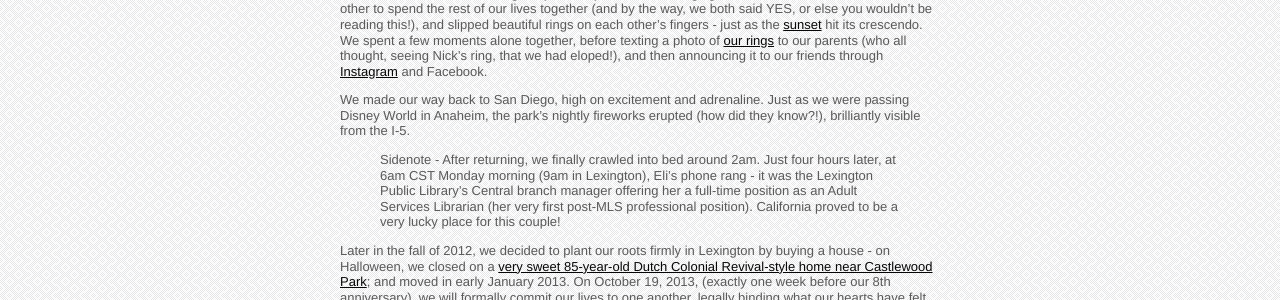
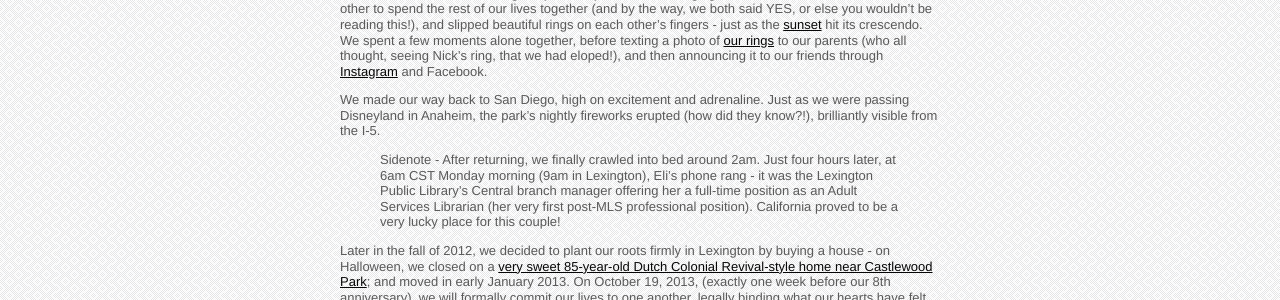
Before and after one commit to nikolaiwarner/eliandnick.com, a Jekyll site: the page built from index.md, in a window 1280 px wide. Shown: the part 1370-1670 px from the top of the page. Built offline with Jekyll 4.4.1, drawn with Linux system fonts in a browser that asks for light colours; nearby versions of some CDN libraries.

Commit message:
Update index.md

```diff
--- a/index.md
+++ b/index.md
@@ -23,7 +23,7 @@ We decided to take a day before the conference started, and drive up California
 
 The light was exquisite, and the salty ocean smelled heavenly. We walked down the warm sand at [Point Dume State Beach](https://www.google.com/search?q=point+dume+state+beach&hl=en&client=firefox-a&hs=yzP&tbo=d&rls=org.mozilla:en-US:official&source=lnms&tbm=isch&sa=X&ei=5zIdUfnVK-au0AHPooDwDA&ved=0CAoQ_AUoAQ&biw=1366&bih=606) until finding the perfect spot. After exchanging some sweet words, we asked each other to spend the rest of our lives together (and by the way, we both said YES, or else you wouldn’t be reading this!), and slipped beautiful rings on each other’s fingers - just as the [sunset](http://instagram.com/p/UAN9OnLHxD/) hit its crescendo. We spent a few moments alone together, before texting a photo of [our rings](http://instagram.com/p/N_hx4OrH8T/) to our parents (who all thought, seeing Nick’s ring, that we had eloped!), and then announcing it to our friends through [Instagram](http://instagram.com/p/N-J9APLH5t/) and Facebook.
 
-We made our way back to San Diego, high on excitement and adrenaline. Just as we were passing Disney World in Anaheim, the park’s nightly fireworks erupted (how did they know?!), brilliantly visible from the I-5.
+We made our way back to San Diego, high on excitement and adrenaline. Just as we were passing Disneyland in Anaheim, the park’s nightly fireworks erupted (how did they know?!), brilliantly visible from the I-5.
 
 > Sidenote - After returning, we finally crawled into bed around 2am. Just four hours later, at 6am CST
 > Monday morning (9am in Lexington), Eli’s phone rang - it was the Lexington Public Library’s Central
```
